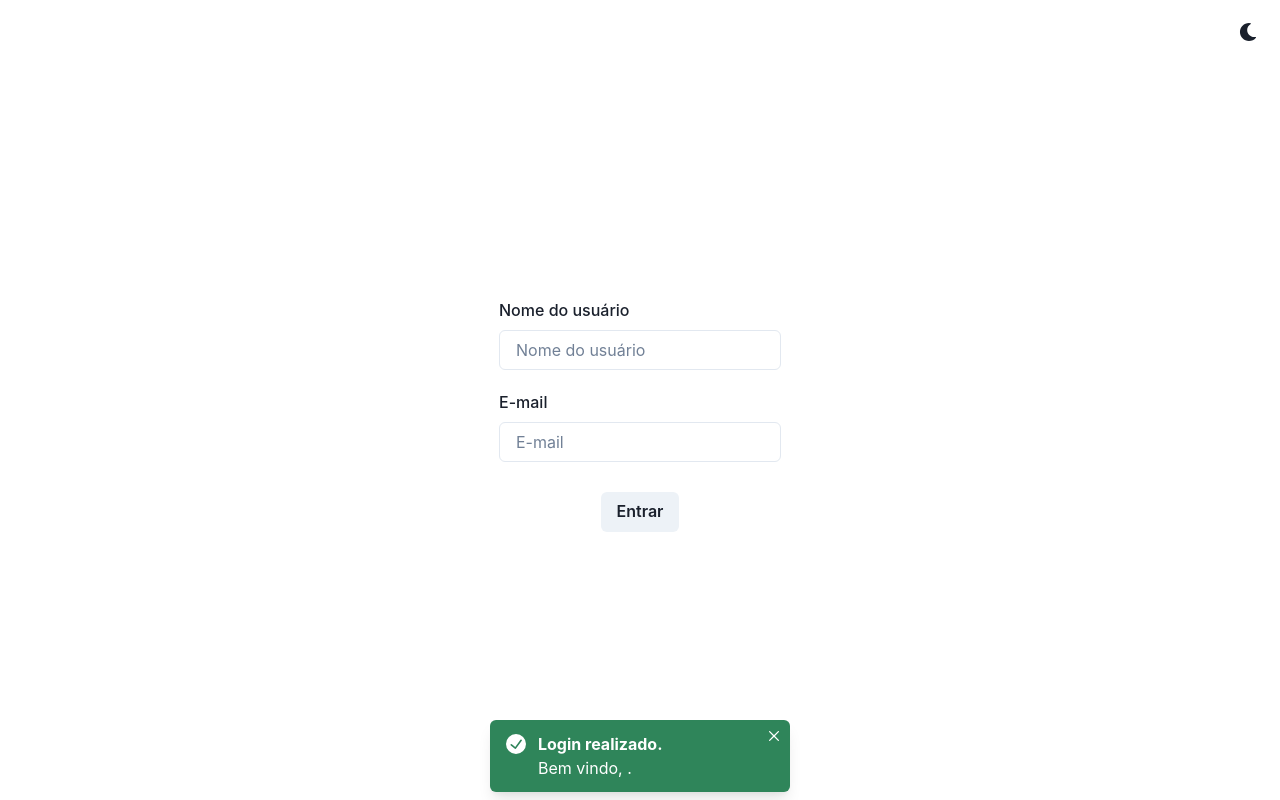
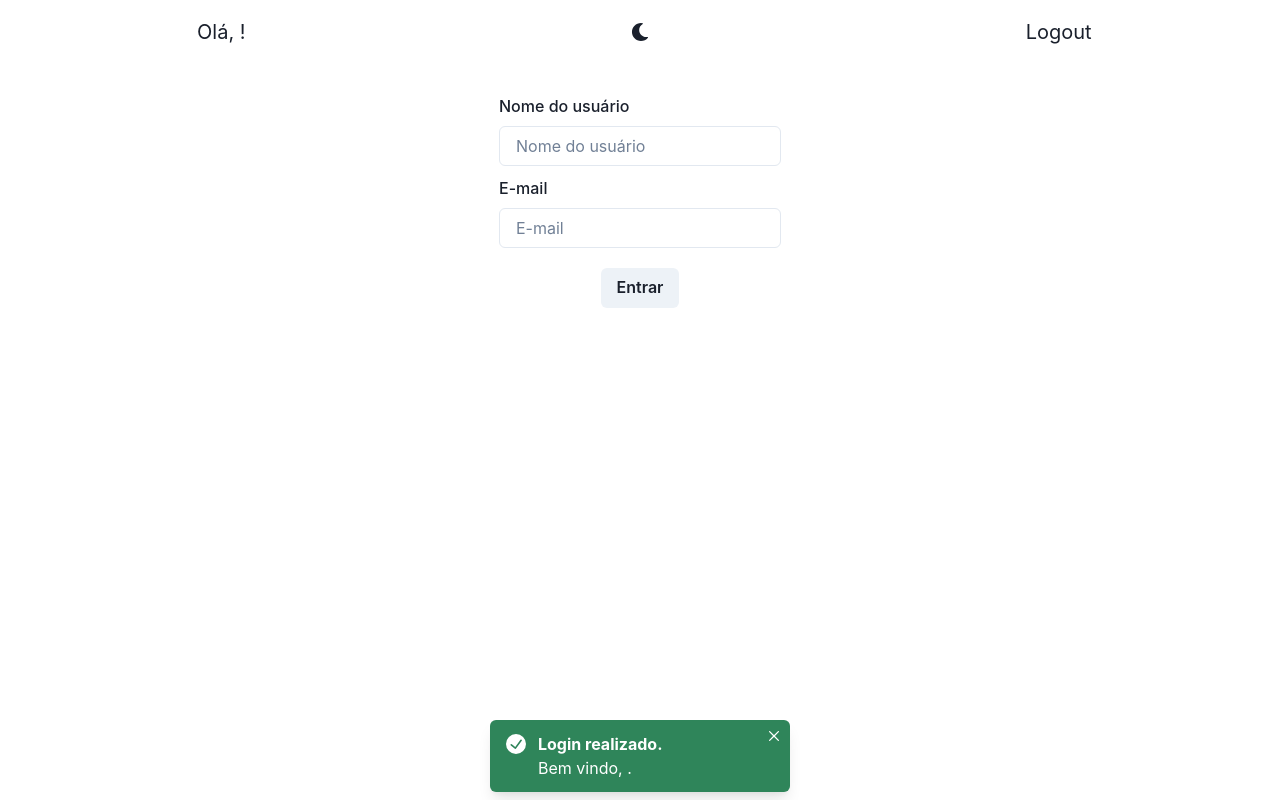
Before and after one commit to future4code/franklin-Pedro-Reis, a React (Create React App) app in the folder icasei/: page / in a window 1280 px wide. Both pictures are taken after a click on the button "Entrar". Built offline with nearby package versions, Linux system fonts and the light colour scheme.

Commit message:
servico de login e logout, renderizacao condicional do header

```diff
--- a/icasei/src/App.tsx
+++ b/icasei/src/App.tsx
@@ -1,28 +1,27 @@
-import {
-  ChakraProvider,
-  Box,
-  Text,
-  VStack,
-  Grid,
-  theme,
-} from "@chakra-ui/react";
+import { ChakraProvider, Box, theme } from "@chakra-ui/react";
 import { BrowserRouter } from "react-router-dom";
 import { Router } from "./routes/Router";
-import { ColorModeSwitcher } from "./components";
+import { Header } from "./components";
+import { LoginProvider } from "./context/Login";
 
 export const App = () => (
   <ChakraProvider theme={theme}>
     <Box textAlign="center" fontSize="xl">
-      <Grid minH="100vh" p={3}>
-        <ColorModeSwitcher justifySelf="flex-end" />
-        <VStack spacing={8}>
-          <Text>
-            <BrowserRouter>
-              <Router />
-            </BrowserRouter>
-          </Text>
-        </VStack>
-      </Grid>
+      <BrowserRouter>
+        <LoginProvider>
+          <Box
+            textAlign="center"
+            fontSize="xl"
+            display="flex"
+            flexDir="column"
+            justifyContent="center"
+            alignItems="center"
+          >
+            <Header />
+            <Router />
+          </Box>
+        </LoginProvider>
+      </BrowserRouter>
     </Box>
   </ChakraProvider>
 );
--- a/icasei/src/components/ColorModeSwitcher/ColorModeSwitcher.tsx
+++ b/icasei/src/components/ColorModeSwitcher/ColorModeSwitcher.tsx
@@ -1,18 +1,18 @@
-import * as React from "react"
+import * as React from "react";
 import {
   useColorMode,
   useColorModeValue,
   IconButton,
   IconButtonProps,
-} from "@chakra-ui/react"
-import { FaMoon, FaSun } from "react-icons/fa"
+} from "@chakra-ui/react";
+import { FaMoon, FaSun } from "react-icons/fa";
 
-type ColorModeSwitcherProps = Omit<IconButtonProps, "aria-label">
+type ColorModeSwitcherProps = Omit<IconButtonProps, "aria-label">;
 
 export const ColorModeSwitcher: React.FC<ColorModeSwitcherProps> = (props) => {
-  const { toggleColorMode } = useColorMode()
-  const text = useColorModeValue("dark", "light")
-  const SwitchIcon = useColorModeValue(FaMoon, FaSun)
+  const { toggleColorMode } = useColorMode();
+  const text = useColorModeValue("dark", "light");
+  const SwitchIcon = useColorModeValue(FaMoon, FaSun);
 
   return (
     <IconButton
@@ -20,11 +20,10 @@ export const ColorModeSwitcher: React.FC<ColorModeSwitcherProps> = (props) => {
       fontSize="lg"
       variant="ghost"
       color="current"
-      marginLeft="2"
       onClick={toggleColorMode}
       icon={<SwitchIcon />}
       aria-label={`Switch to ${text} mode`}
       {...props}
     />
-  )
-}
+  );
+};
--- /dev/null
+++ b/icasei/src/components/Header/Header.tsx
@@ -0,0 +1,32 @@
+import { Box, Link } from "@chakra-ui/react";
+import React from "react";
+import { LoginContext } from "../../context/Login";
+import { ColorModeSwitcher } from "../ColorModeSwitcher/ColorModeSwitcher";
+
+export const Header = () => {
+  const { logout, loggedUser } = React.useContext(LoginContext);
+
+  return (
+    <Box
+      w="100%"
+      display="flex"
+      alignItems="center"
+      justifyContent="space-around"
+      padding="12px"
+    >
+      {loggedUser === undefined ? (
+        <ColorModeSwitcher />
+      ) : (
+        <>
+          <Box w="100px">Olá, {loggedUser.user}!</Box>
+          <Box w="100px">
+            <ColorModeSwitcher />
+          </Box>
+          <Box w="100px">
+            <Link onClick={() => logout()}>Logout</Link>
+          </Box>
+        </>
+      )}
+    </Box>
+  );
+};
--- a/icasei/src/components/index.ts
+++ b/icasei/src/components/index.ts
@@ -1 +1,2 @@
 export * from "./ColorModeSwitcher/ColorModeSwitcher";
+export * from "./Header/Header";
--- /dev/null
+++ b/icasei/src/context/Login.tsx
@@ -0,0 +1,46 @@
+import { useToast } from "@chakra-ui/react";
+import React, { useState } from "react";
+import { useAppNavigate } from "../routes/coordinator";
+
+export const LoginContext = React.createContext<any>(undefined);
+
+interface LoginProps {
+  user: string;
+  email: string;
+}
+
+export const LoginProvider = ({ children }: any) => {
+  const [loggedUser, setLoggedUser] = useState<any>();
+
+  const { goToSearch, goToLogin } = useAppNavigate();
+  const toast = useToast();
+
+  const login = (form: LoginProps) => {
+    let logged = false;
+    localStorage.setItem("logado", form.email);
+    setLoggedUser(form);
+    logged = true;
+    if (logged) {
+      toast({
+        title: "Login realizado.",
+        description: `Bem vindo, ${form.user}.`,
+        status: "success",
+        duration: 9000,
+        isClosable: true,
+      });
+      goToSearch();
+    }
+  };
+
+  const logout = () => {
+    setLoggedUser(undefined);
+    localStorage.removeItem("logado");
+    goToLogin();
+  };
+
+  return (
+    <LoginContext.Provider value={{ loggedUser, login, logout }}>
+      {children}
+    </LoginContext.Provider>
+  );
+};
--- a/icasei/src/pages/LoginPage/LoginPage.tsx
+++ b/icasei/src/pages/LoginPage/LoginPage.tsx
@@ -1,33 +1,20 @@
-import { Box, Button, FormLabel, Input, useToast } from "@chakra-ui/react";
+import { Box, Button, FormLabel, Input } from "@chakra-ui/react";
+import React from "react";
+import { LoginContext } from "../../context/Login";
 import { useForm, useUnprotectedPage } from "../../hooks";
-import { useAppNavigate } from "../../routes/coordinator";
 
 export const LoginPage = () => {
   useUnprotectedPage();
+
+  const { login } = React.useContext(LoginContext);
 
   const { form, onChange } = useForm({
     user: "",
     email: "",
   });
 
-  const { goToSearch } = useAppNavigate();
-
-  const toast = useToast();
-
-  const login = () => {
-    localStorage.setItem("logado", form.email);
-    toast({
-      title: "Login realizado.",
-      description: `Bem vindo, ${form.user}.`,
-      status: "success",
-      duration: 9000,
-      isClosable: true,
-    });
-    goToSearch();
-  };
-
   return (
-    <Box display="flex" flexDir="column" justifyContent="space-around">
+    <Box padding="20px">
       <Box margin="10px">
         <FormLabel>Nome do usuário</FormLabel>
         <Input
@@ -51,7 +38,7 @@ export const LoginPage = () => {
         />
       </Box>
       <Box margin="20px">
-        <Button onClick={login} size="md">
+        <Button onClick={() => login(form)} size="md">
           Entrar
         </Button>
       </Box>
```
